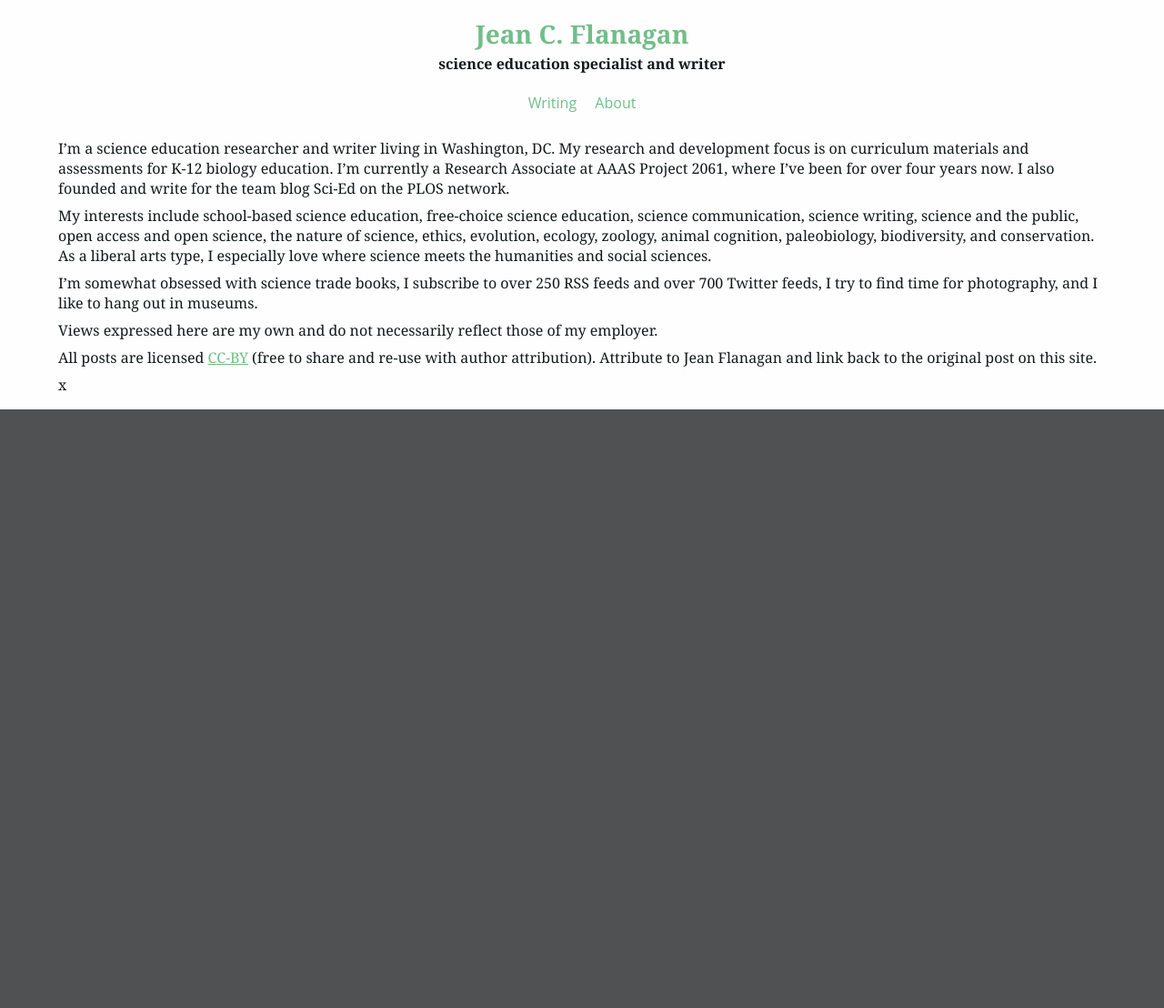
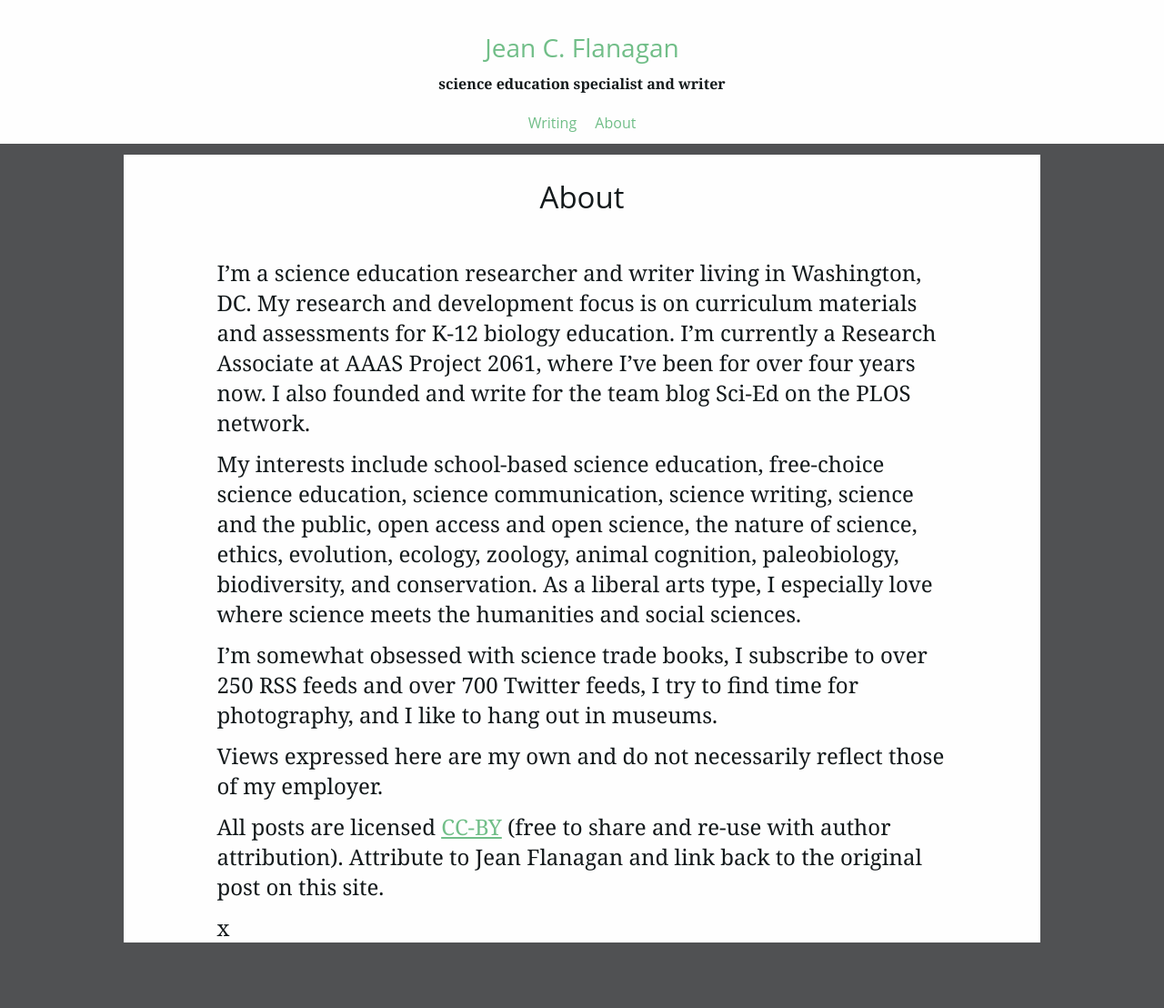
Before and after one commit to jshawl/jeancflanagan, a Jekyll site: the page built from about/index.html, in a window 1280 px wide. Shown: the whole page at 91% size. Built offline with Jekyll 4.4.1, drawn with Linux system fonts in a browser that asks for light colours; before the commit the page ends 900 px from its top, so only the background shows below that.

Commit message:
lots of new heading styles, lots of typographic adjustments.

```diff
--- a/_layouts/all.html
+++ b/_layouts/all.html
@@ -15,7 +15,7 @@
 </head>
 <body>
 
-    <header role="banner">
+    <header class="banner" role="banner">
       <hgroup>
         <h1><a href="/">Jean C. Flanagan</a></h1>
         <h2>science education specialist and writer</h2>
--- a/_layouts/post.html
+++ b/_layouts/post.html
@@ -3,8 +3,10 @@ layout: all
 ---
 <article class="post" role="main">
   <header role="contentinfo">
-    <h1>{{ page.title }}</h1>
-    <h3>Published on {% if page.source != 'here' %}<a href="{{ page.sourceurl }}">{{ page.source }}</a></h3><h3>{% endif %}<time datetime="{{ page.date | date: "%Y-%m-%d" }}T{{ page.date | date: "%H:%M" }}" pubdate>{{ page.date | date: "%B %d, %Y" }}</time></h3>
+    <hgroup>
+      <h1>{{ page.title }}</h1>
+      <h2>Published on {% if page.source != 'here' %}<a href="{{ page.sourceurl }}">{{ page.source }}</a></h2><h2>{% endif %}<time datetime="{{ page.date | date: "%Y-%m-%d" }}T{{ page.date | date: "%H:%M" }}" pubdate>{{ page.date | date: "%B %d, %Y" }}</time></h2>
+    </hgroup>
   </header>
   {{ content }}
 </article>
--- a/about/index.html
+++ b/about/index.html
@@ -4,6 +4,9 @@ title: About
 ---
 
 <article class="post" role="main">
+  <header>
+    <h1>About</h1>
+  </header>
   <p>I’m a science education researcher and writer living in Washington, DC. My research and development focus is on curriculum materials and assessments for K-12 biology education. I’m currently a Research Associate at AAAS Project 2061, where I’ve been for over four years now. I also founded and write for the team blog Sci-Ed on the PLOS network.</p>
   <p>My interests include school-based science education, free-choice science education, science communication, science writing, science and the public, open access and open science, the nature of science, ethics, evolution, ecology, zoology, animal cognition, paleobiology, biodiversity, and conservation. As a liberal arts type, I especially love where science meets the humanities and social sciences.</p>
   <p>I’m somewhat obsessed with science trade books, I subscribe to over 250 RSS feeds and over 700 Twitter feeds, I try to find time for photography, and I like to hang out in museums.</p>
--- a/style.css
+++ b/style.css
@@ -65,14 +65,13 @@ body {
   max-width: 100%; /* Responsive resizing */
 }
 
-header {
+.banner {
   margin: 0;
-  padding: .5em 0 0 0;
+  padding: 1em 0 0 0;
 }
 
-header hgroup {
-  line-height: 1.5;
-  margin: .5em;
+.banner hgroup {
+  padding: .5em 0;
 }
 
 nav {
@@ -94,19 +93,6 @@ nav ul li:last-child {
   margin: 0;
 }
 
-.post {
-  padding: 1em 5%;
-}
-
-.post header {
-  margin: .5em;
-}
-
-.post p {
-  line-height: 1.375;
-  padding-bottom: .5em;
-}
-
 
 /*** Formatting and typography ***/
 
@@ -122,23 +108,51 @@ a:visited {
   color: hsla(138, 37.5%, 59.5%, 1);
 }
 
-header {
+h1 {
+  font: normal 400 1.375em 'Calluna Sans', 'Open Sans', Calibri, sans-serif;
+  line-height: 2;
+}
+
+h2 {
+  font-size: 1.25em;
+  font-weight: 600;
+  line-height: 2;
+}
+
+h3 {
+  font-size: 1.125em;
+  font-weight: 600;
+  line-height: 2;
+}
+
+h4 {
+  font-size: 1em;
+  font-weight: 600;
+  line-height: 1.5;
+}
+
+blockquote {
+
+}
+
+.banner {
   background: hsla(190, 10%, 99.5%, 1);
   text-align: center;
 }
 
-header a {
+.banner a {
   text-decoration: none;
 }
 
-header h1 {
+.banner h1 {
   font-size: 28px;
   font-size: 1.75rem;
 }
 
-header h2 {
+.banner h2 {
   font-size: 16px;
   font-size: 1rem;
+  line-height: 1.5;
 }
 
 nav {
@@ -148,17 +162,29 @@ nav {
 
 .post {
   background: hsla(190, 10%, 99.5%, 1);
+  margin: .5em auto 3em;
+  max-width: 42em;
+  padding: 1em 5%;
 }
 
 .post header {
-  font: normal 400 16px 'Calluna Sans', 'Open Sans', Calibri, sans-serif;
-  font: normal 400 1rem 'Calluna Sans', 'Open Sans', Calibri, sans-serif;
-  line-height: 1.375;
+  margin: .5em;
+  padding: 1em 0;
+  text-align: center;
 }
 
 .post header h1 {
-  font-size: 20px;
-  font-size: 1.25rem;
+  font: normal 400 1.375em 'Calluna Sans', 'Open Sans', Calibri, sans-serif;
+  padding: 0 0 .25em 0;
+}
+
+.post header h2 {
+  font: normal 400 .875em 'Calluna Sans', 'Open Sans', Calibri, sans-serif;
+}
+
+.post p {
+  line-height: 1.375;
+  padding-bottom: .5em;
 }
 
 
@@ -224,8 +250,21 @@ nav {
 
 }
 
+@media screen and (min-width: 25em) {
+  /* i.e. 400px */
+
+  .post {
+    padding: 0 8%;
+  }
+
+}
+
 @media screen and (min-width: 30em) {
   /* i.e. 480px */
+
+  .post {
+    font-size: 120%;
+  }
 
   .cardicle {
     max-width: 25em;
@@ -235,6 +274,11 @@ nav {
 
 @media screen and (min-width: 42em) {
   /* i.e. 672px */
+
+  .post {
+    font-size: 125%;
+    max-width: 42em;
+  }
 
   .archive {
     max-width: 42em;
@@ -273,6 +317,10 @@ nav {
 @media screen and (min-width: 64em) {
   /* i.e. 1024px */
 
+  .post {
+    font-size: 137.5%;
+  }
+
   .archive {
     max-width: 63em;
   }
@@ -290,6 +338,10 @@ nav {
 
 @media screen and (min-width: 80em) {
   /* i.e. 1280px */
+
+  .post {
+    font-size: 150%;
+  }
 
   .archive {
     max-width: 66em;
```
